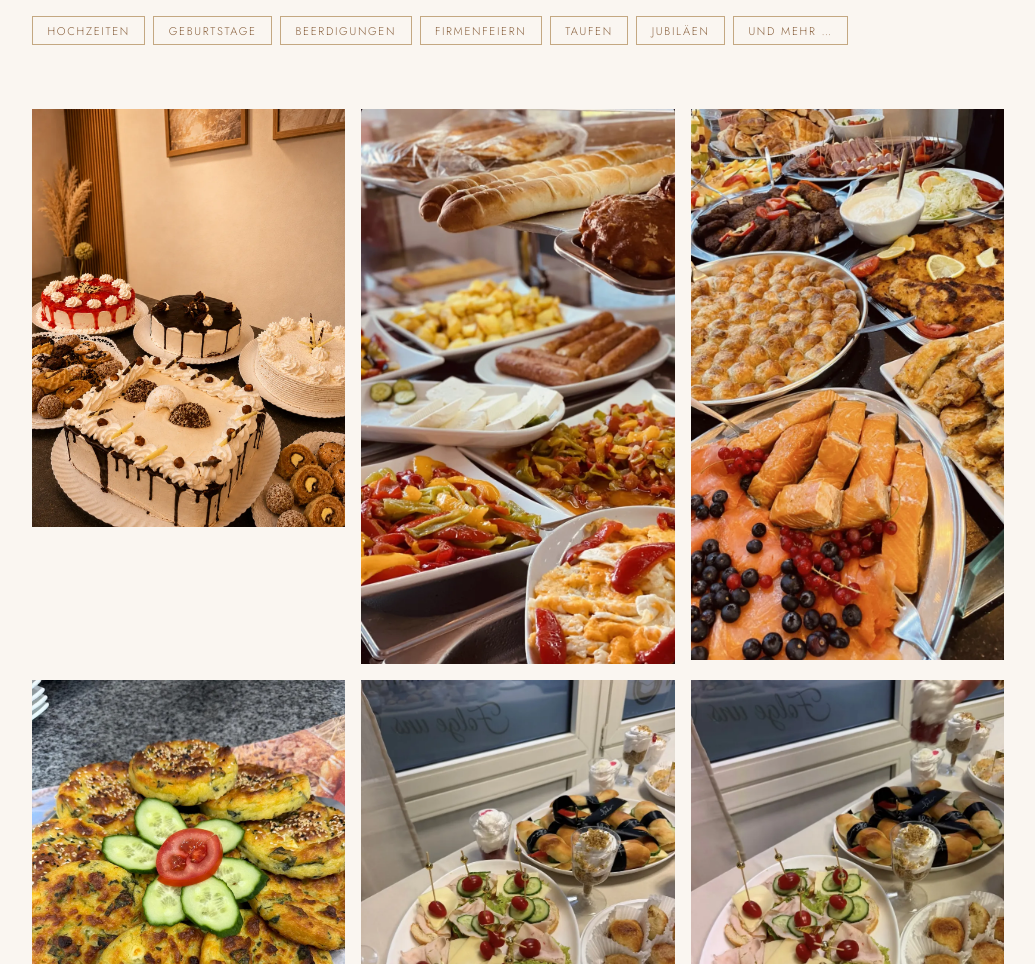
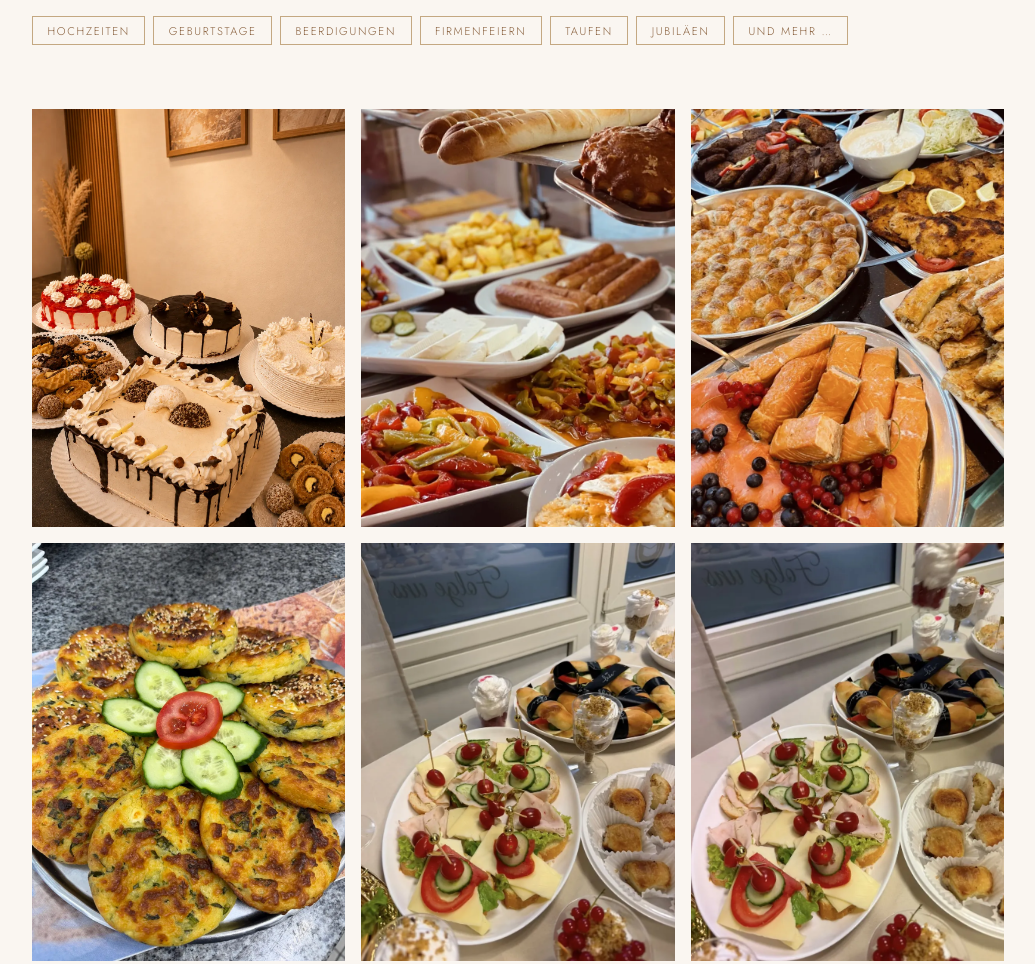
Before and after one commit to Imelanora/baeckereialisa, a plain HTML site: page events.html in a window 1280 px wide. Shown: the part 631-1595 px from the top of the page, without its empty margins (122-1157 px from the left). Drawn offline with nearby package versions, Linux system fonts and the light colour scheme; a web font is replaced by a local one.

Commit message:
Events-Galerie: einheitliches Bildformat ohne Lücken
Co-Authored-By: Claude Opus 5.5 <noreply@anthropic.com>

```diff
--- a/events.html
+++ b/events.html
@@ -55,6 +55,8 @@
         .events-photo-grid img {
             width: 100%;
             height: auto;
+            aspect-ratio: 3 / 4;
+            object-fit: cover;
             display: block;
         }
 
```
